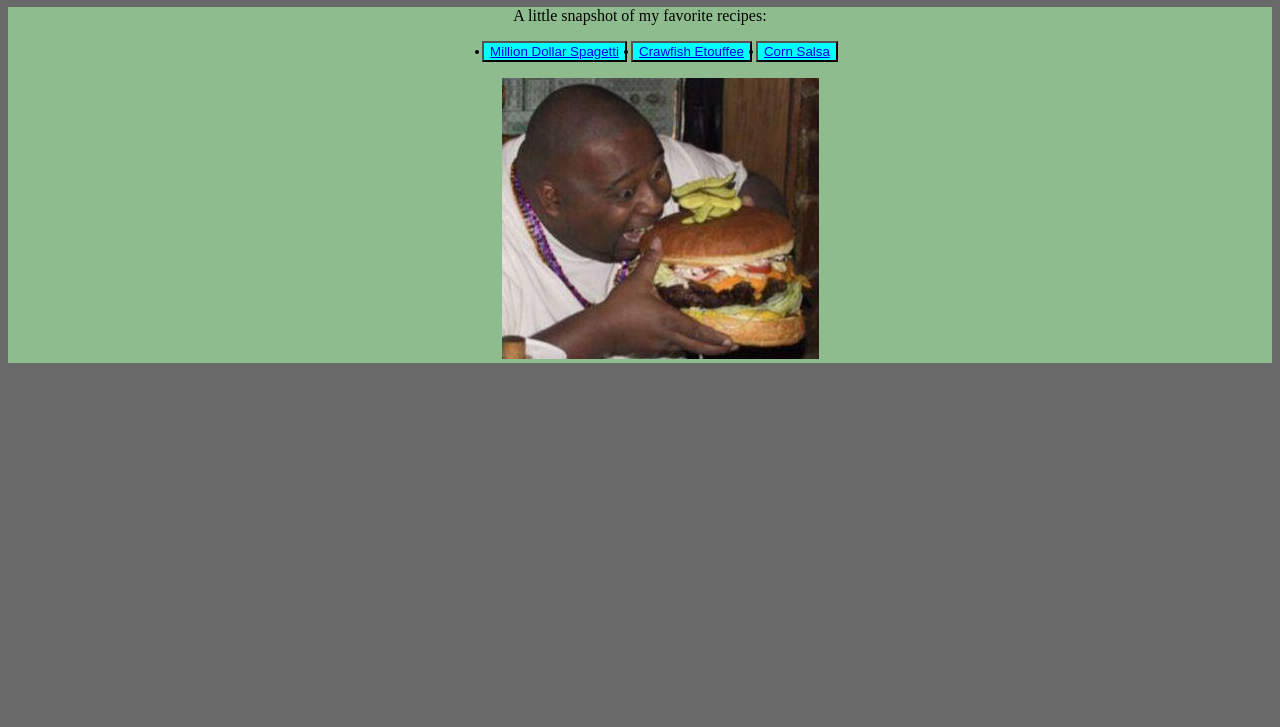
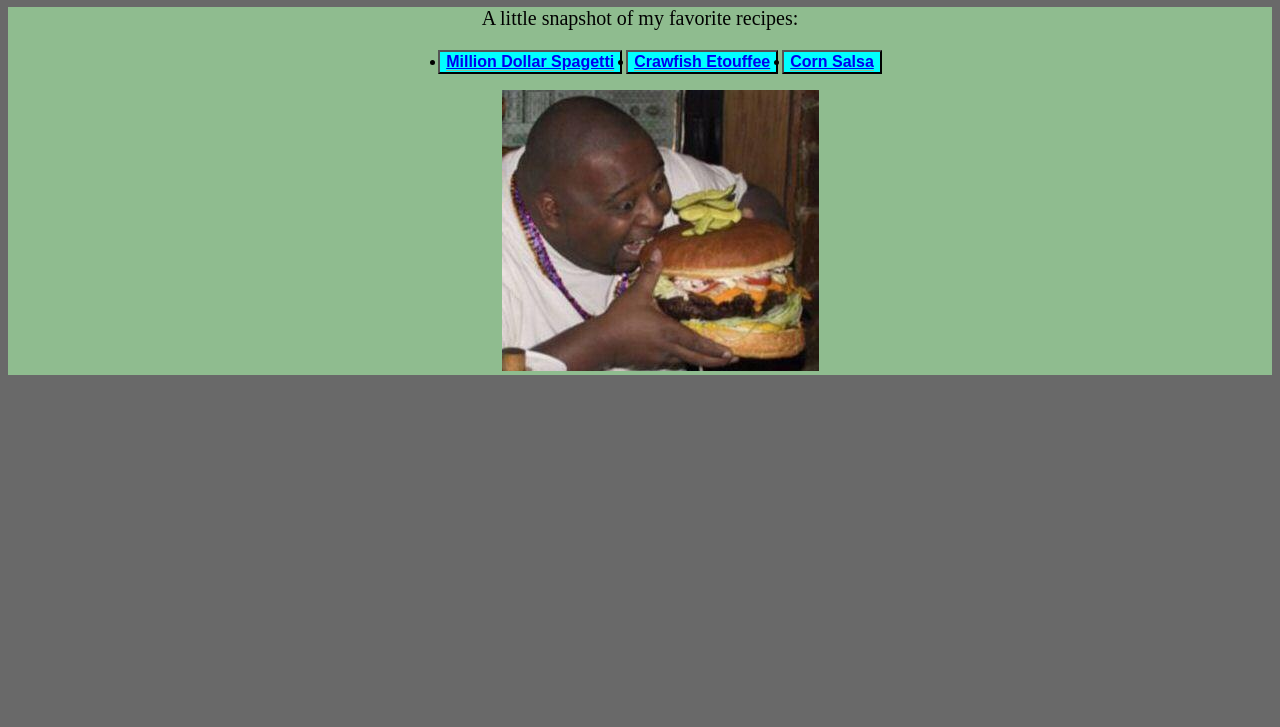
Before and after one commit to Krickle/odin-recipes, a plain HTML site: page index.html in a window 1280 px wide. Shown: the part 73-800 px from the top of the page. Drawn offline with Linux system fonts and the light colour scheme.

```diff
--- a/index.html
+++ b/index.html
@@ -13,7 +13,7 @@
     <h1>Odin Recipes</h1>
 
     <div>
-    <p>A little snapshot of my favorite recipes:</p>
+    <p style="font-size: 20px;">A little snapshot of my favorite recipes:</p>
 
     <ul class="unordered-list">
         <button><li><a href="recipes/million-dollar-spagetti.html">Million Dollar Spagetti</a></li></button>
--- a/styles.css
+++ b/styles.css
@@ -6,6 +6,8 @@
 button,
 a {
     background-color: aqua;
+    font-size: medium;
+    font-weight: 600;
 }
 
 h1, h2, h3, h4 {
```
